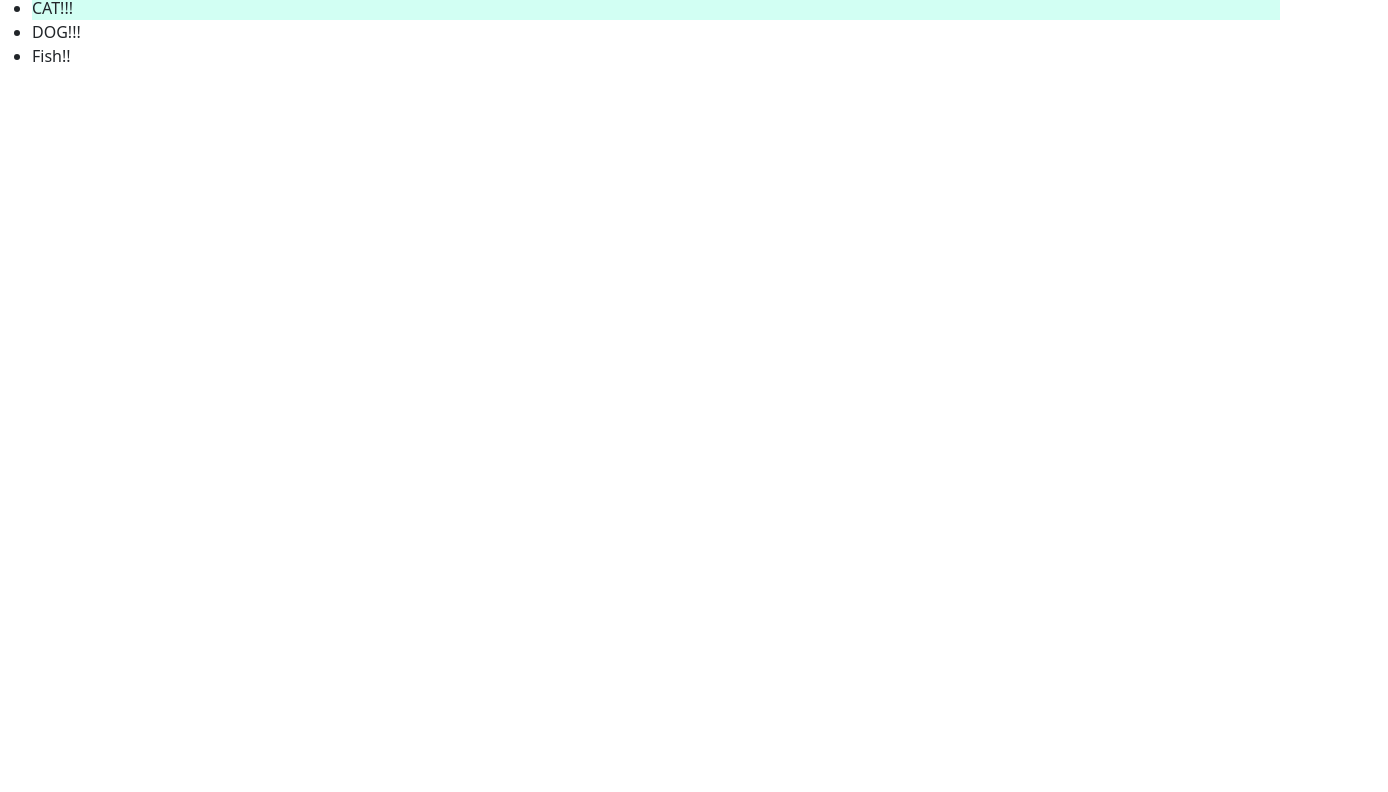
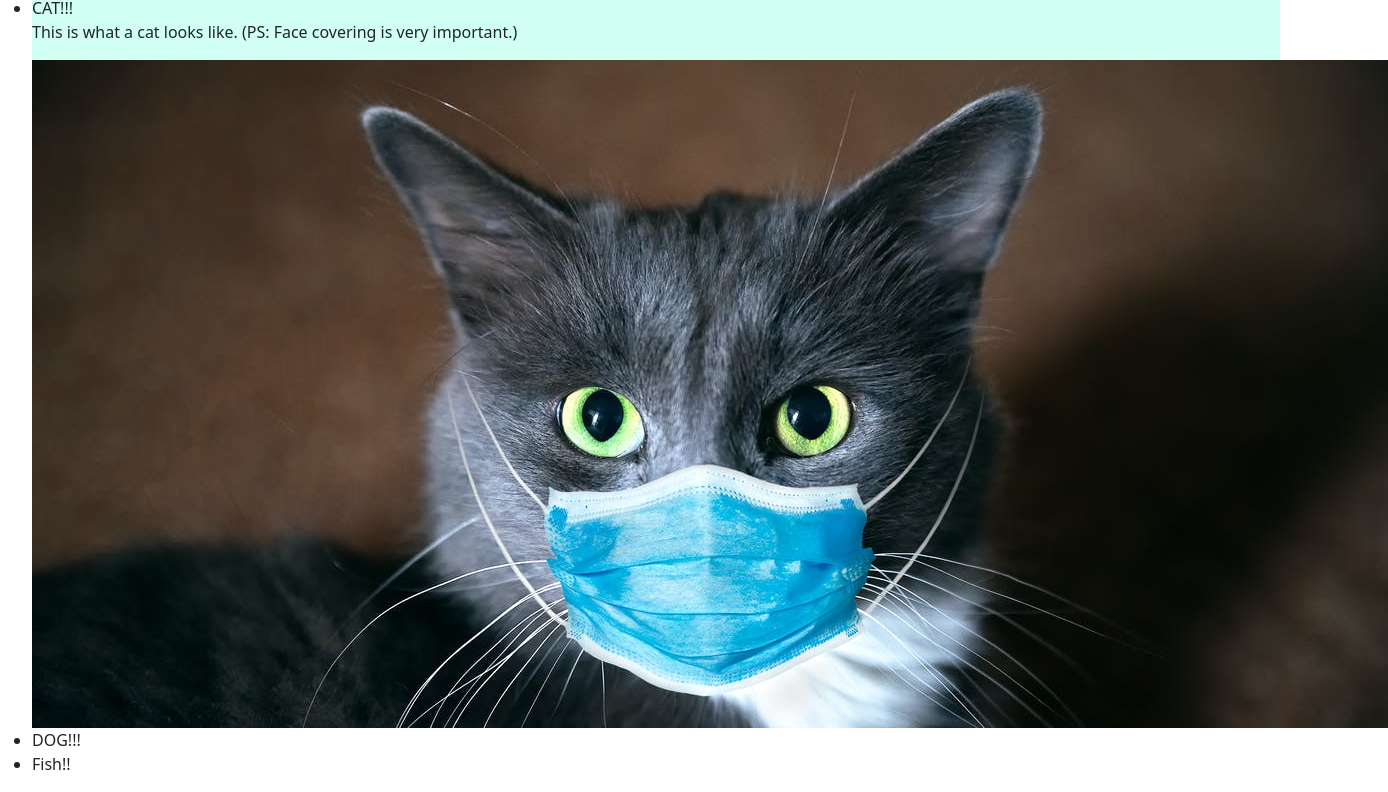
Before and after one commit to sunsetbb/animals, a plain HTML site: page index.html in a window 1280 px wide. Shown: the part 106-898 px from the top of the page, 1388 px wide, since content can reach past the window. Before the commit the page ends 800 px from the top, so only its background shows below. Drawn offline with nearby package versions, Linux system fonts and the light colour scheme.

Commit message:
added image folder

```diff
--- a/index.html
+++ b/index.html
@@ -18,7 +18,14 @@
     <h1>Animals</h1>
     <h2>Three cute animals!!!</h2>
     <ul>
-    <li class = 'cat'>CAT!!!</li>
+
+    <li class = "cat">CAT!!!</li>
+    <div class = "cat">
+      <p>This is what a cat looks like. (PS&#58; Face covering is very important.)</p>
+
+      <img src="img/CuteCatImage.jpg" alt ="A cute cat!">
+
+    </div>
     <li>DOG!!!</li>
     <li>Fish!!</li>
     </ul>
```
Also changed, not shown: img/CuteCatImage.jpg (added), 1 other file.
